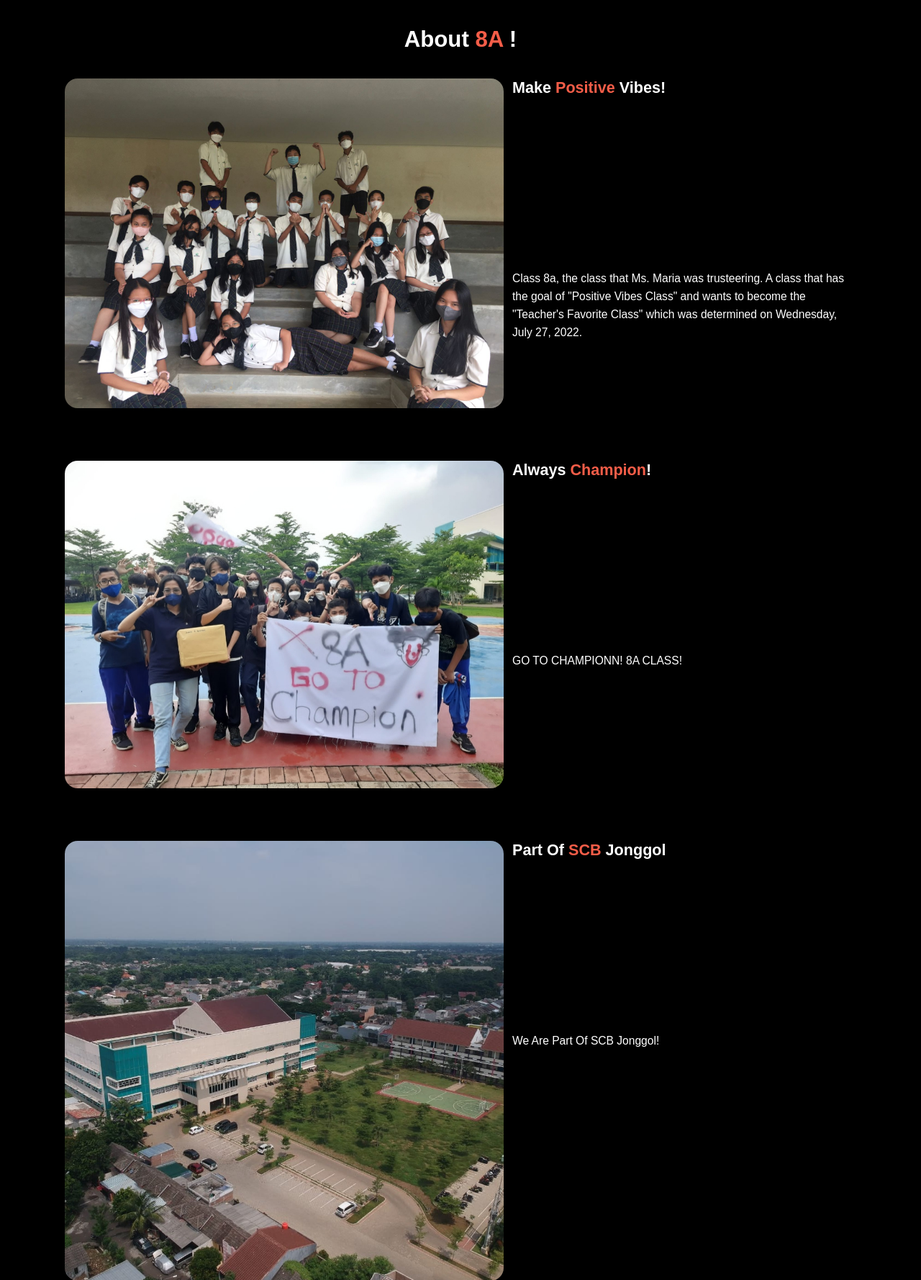
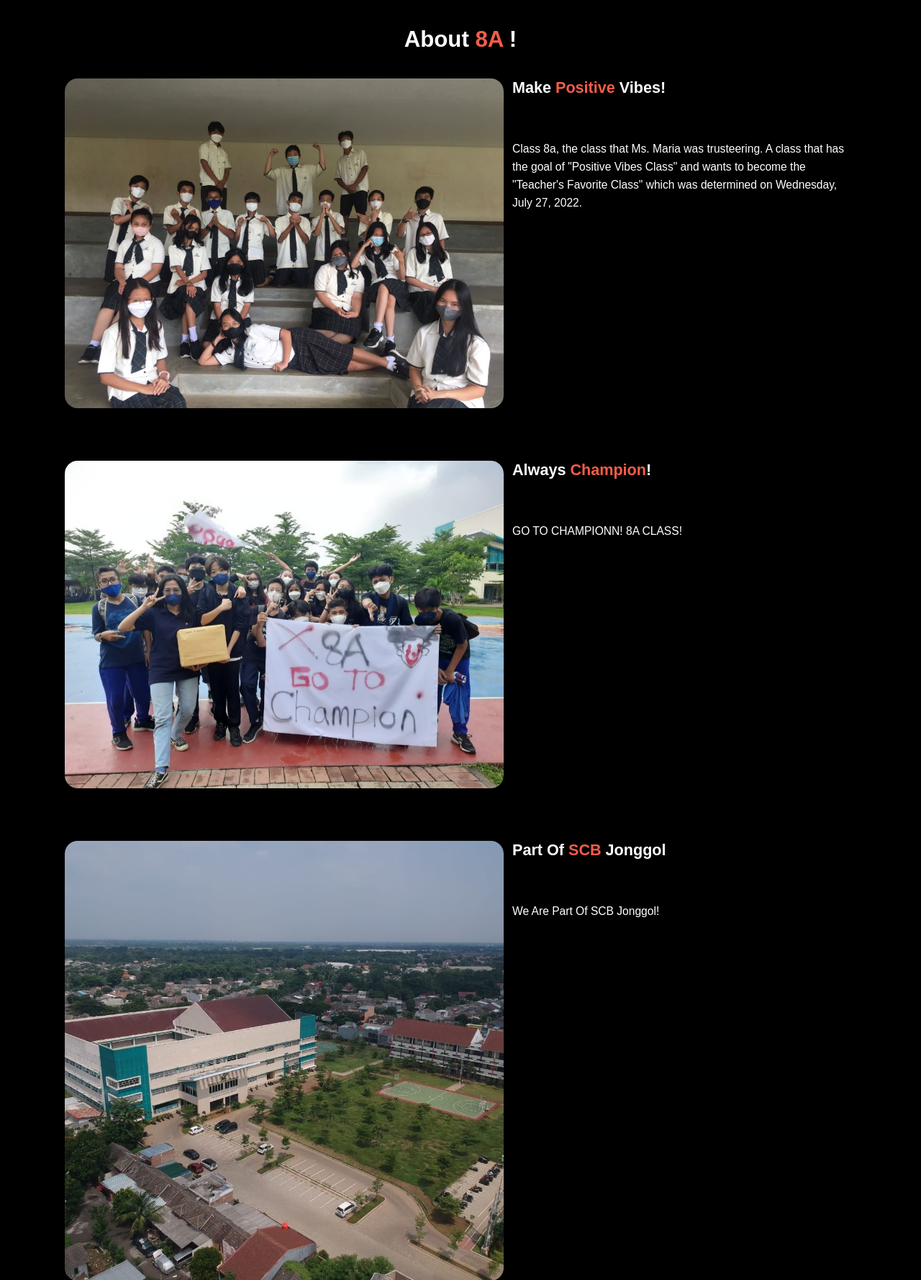
Before and after one commit to reinharddaveyunardi/Kelas8A, a PHP site: page / in a window 1280 px wide. Shown: the part 883-2661 px from the top of the page at 72% size. Run offline with PHP 8.4, Linux system fonts and the light colour scheme.

Commit message:
Update style.css

```diff
--- a/main/css/style.css
+++ b/main/css/style.css
@@ -177,7 +177,7 @@ body{
     font-weight: 100;
     line-height: 1.6;
     color: #fff;
-    margin-top: 20rem;
+    margin-top: 5rem;
 }
 .student h2{
     margin-bottom: 0rem;
```
